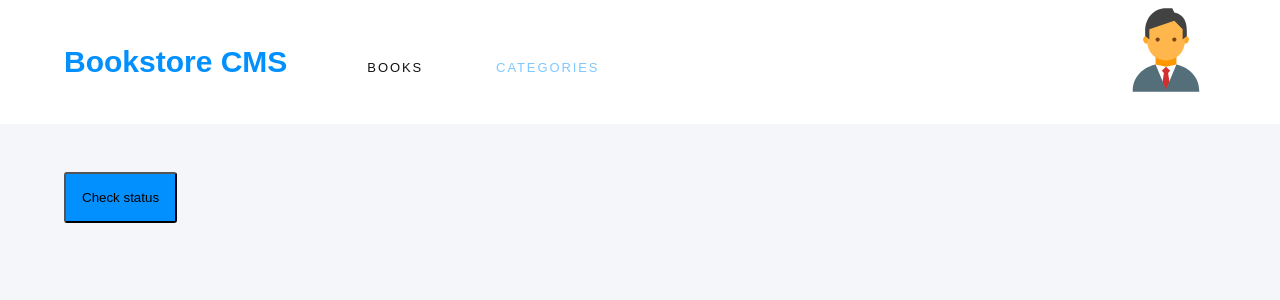
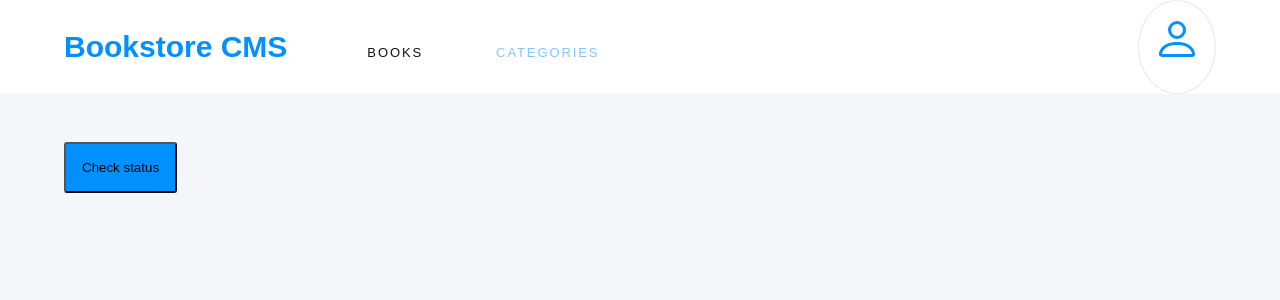
Before and after one commit to miltonHenschel/bookstore-app, a React (Create React App) app: page /categories in a window 1280 px wide. Shown: the top 300 px of the page. Built offline with nearby package versions, Linux system fonts and the light colour scheme.

Commit message:
Add other styles and change login image

```diff
--- a/src/components/Book.js
+++ b/src/components/Book.js
@@ -1,7 +1,9 @@
 import PropTypes from 'prop-types';
+import { v4 as uuidv4 } from 'uuid';
 
 import styles from '../styles/Book.module.css';
 import RemoveBook from './RemoveBook';
+import UpdateProgress from './UpdateProgress';
 
 function Book({
   id, category, title, author, className, percentage, chapter,
@@ -19,7 +21,7 @@ function Book({
             <span className={styles.Comments}>Comment</span>
             <div className={styles.Line2} />
             <span className={styles.Remove}>
-              <RemoveBook id={id} />
+              <RemoveBook key={uuidv4()} id={id} />
             </span>
             <div className={styles.Line2} />
             <span className={styles.Edit}>Edit</span>
@@ -46,7 +48,9 @@ function Book({
           <div className="Div2Div2">
             <span className={styles.CurrentChapter}>Current Chapter</span>
             <span className={styles.CurrentLesson}>{chapter}</span>
-            <span className={styles.UpdateProgress}>Update Progress</span>
+            <span className={styles.UpdateProgress}>
+              <UpdateProgress />
+            </span>
           </div>
         </div>
       </div>
--- a/src/components/Form.js
+++ b/src/components/Form.js
@@ -28,7 +28,10 @@ function Form() {
       item_id: itemId,
       title: input.title,
       author: input.author,
-      category: '',
+      category: 'General',
+      percentage: 25,
+      className: 'c100 p25 center',
+      chapter: 'Chapter 5/20',
     };
 
     dispatch(addBooksToAPI(newBook));
--- a/src/components/Navbar.js
+++ b/src/components/Navbar.js
@@ -1,5 +1,5 @@
 import { NavLink } from 'react-router-dom';
-import { FcBusinessman } from 'react-icons/fc';
+import { BsPerson } from 'react-icons/bs';
 
 import styles from '../styles/Navbar.module.css';
 
@@ -34,7 +34,7 @@ function Navbar() {
             </span>
           </div>
           <div className={styles.login}>
-            <FcBusinessman />
+            <BsPerson />
           </div>
         </div>
       </div>
--- /dev/null
+++ b/src/components/UpdateProgress.js
@@ -0,0 +1,11 @@
+import styles from '../styles/AddBook.module.css';
+
+function UpdateProgress() {
+  return (
+    <button type="submit" className={styles.Rectangle2}>
+      UPDATE PROGRESS
+    </button>
+  );
+}
+
+export default UpdateProgress;
--- a/src/styles/AddBook.module.css
+++ b/src/styles/AddBook.module.css
@@ -1,6 +1,9 @@
 .Rectangle2 {
-  width: 10%;
+  width: max-content;
   border-radius: 3px;
+  border: 1px solid var(--white-two);
   background-color: var(--azure);
   cursor: pointer;
+  padding: 1rem;
+  color: var(--white-two);
 }
--- a/src/styles/App.css
+++ b/src/styles/App.css
@@ -1269,6 +1269,7 @@ section.Div1Sec2 {
   display: flex;
   flex-direction: column;
   justify-content: center;
+  gap: 0.5rem;
 }
 
 .Div2Div1 {
--- a/src/styles/Book.module.css
+++ b/src/styles/Book.module.css
@@ -108,6 +108,7 @@
   line-height: normal;
   letter-spacing: normal;
   color: var(--black-two);
+  text-transform: uppercase;
 }
 
 .Current-Lesson {
@@ -135,7 +136,6 @@
   line-height: normal;
   letter-spacing: 0.5px;
   text-align: center;
-  color: var(--white-two);
 }
 
 .PercentComplete {
--- a/src/styles/Navbar.module.css
+++ b/src/styles/Navbar.module.css
@@ -57,6 +57,11 @@
 }
 
 .login {
-  font-size: 100px;
+  font-size: 3rem;
   cursor: pointer;
+  border: 1px solid var(--white);
+  border-radius: 50%;
+  height: 4rem;
+  padding: 0.875rem;
+  color: var(--azure);
 }
```
